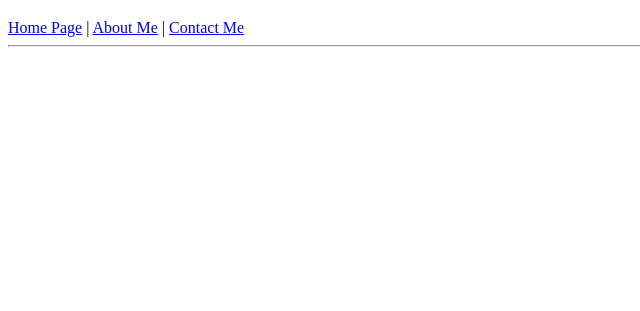
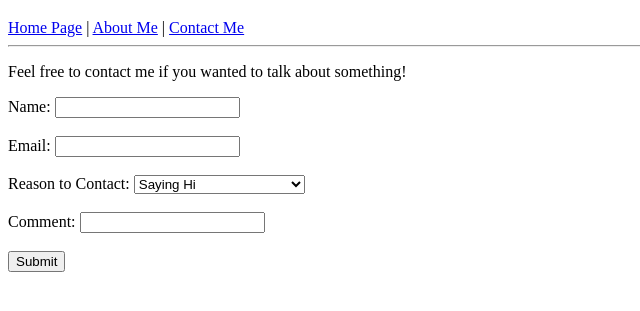
Before and after one commit to DanielDM123/mi349_blog, a plain HTML site: page contact.html in a window 1280 px wide. Shown: the part 61-372 px from the top of the page, without its empty margins (0-640 px from the left). Drawn offline with Linux system fonts and the light colour scheme.

Commit message:
Finished contact.html

```diff
--- a/contact.html
+++ b/contact.html
@@ -18,6 +18,36 @@
 
     <hr>
 
+    <p>Feel free to contact me if you wanted to talk about something!</p>
+
+    <form>
+        <label for="name">Name: </label>
+        <input type="text" id="name" name="name">
+
+        <br><br>
+
+        <label for="email">Email: </label>
+        <input type="text" id="email" name="email">
+
+        <br><br>
+
+        <label for="reason">Reason to Contact: </label>
+        <select id="reason" name="reason">
+            <option value="hi">Saying Hi</option>
+            <option value="contractor">Looking for a Contractor</option>
+            <option value="interview">Interested in an Interview</option>
+        </select>
+
+        <br><br>
+
+        <label for="comment">Comment: </label>
+        <input type="text" id="comment" name="comment">
+
+        <br><br>
+
+        <input type="submit" value="Submit">
+
+    </form>
 
 </body>
 </html>
```
